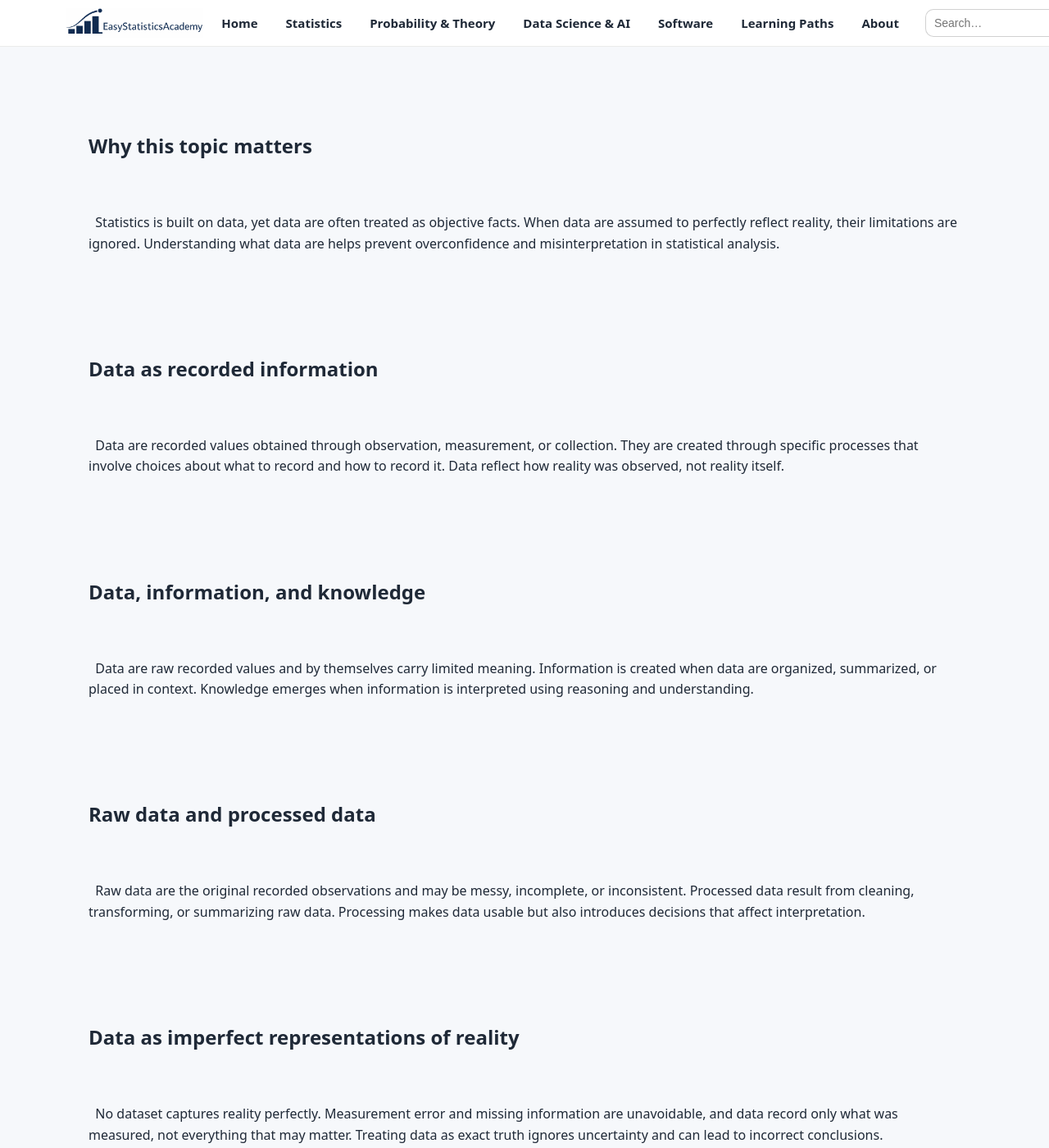
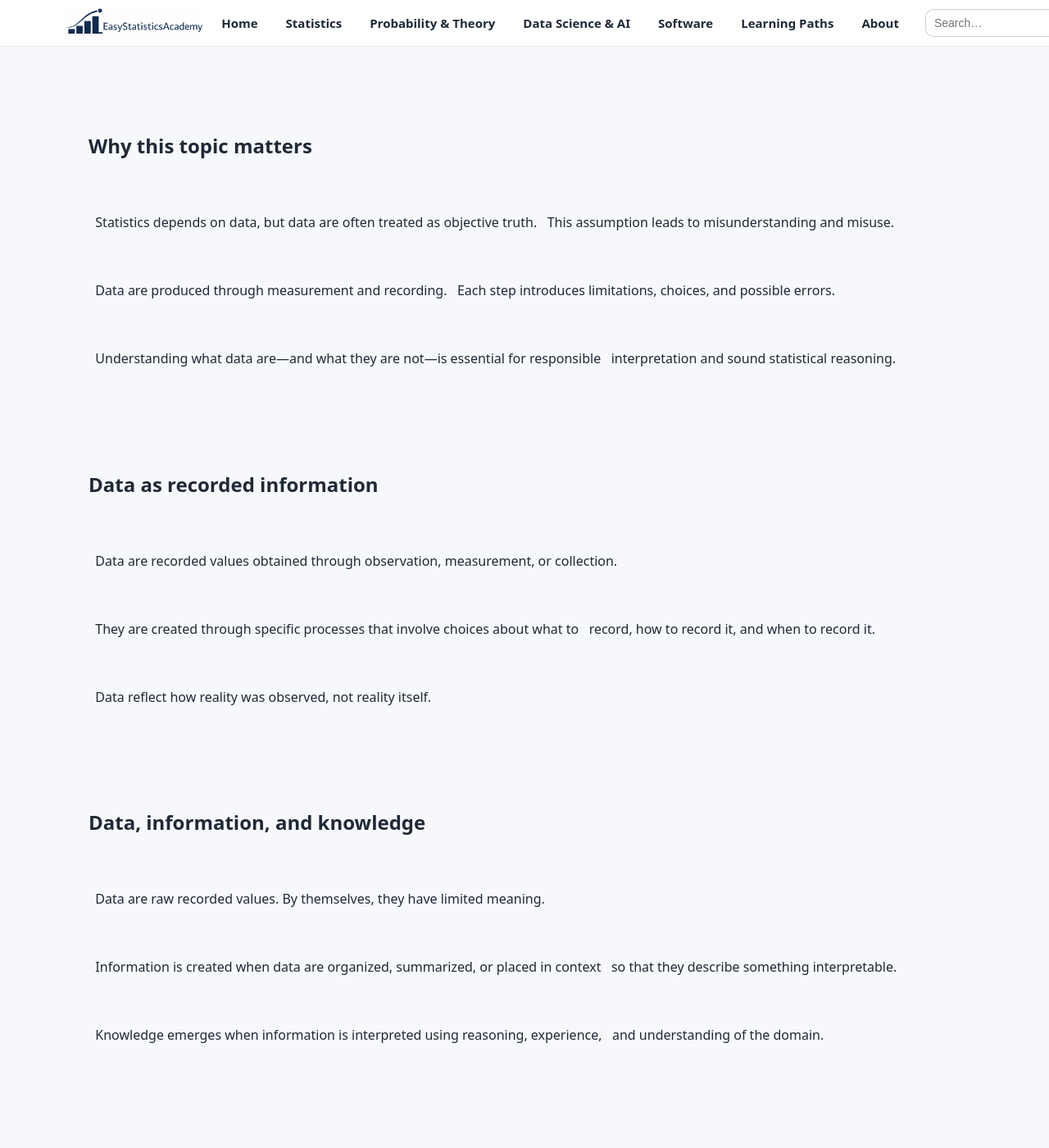
Before and after one commit to ammar-homaida-statistics/easystatisticsacademy, a Jekyll site: the page built from foundations/what-is-data/index.md, in a window 1280 px wide and 1400 px high, scrolled down 1007 px. Shown: the whole window at 82% size. Built offline with Jekyll 4.4.1, drawn with Linux system fonts in a browser that asks for light colours; some of the changed text lies outside the part shown.

Commit message:
Update index.md

```diff
--- a/foundations/what-is-data/index.md
+++ b/foundations/what-is-data/index.md
@@ -4,7 +4,7 @@
 
 title: What Is Data?
 
-description: Understanding what data are, how they differ from information and knowledge, and why data are imperfect representations of reality.
+description: A clear explanation of what data are, how they differ from information and knowledge, and why data are imperfect representations of reality.
 
 permalink: /foundations/what-is-data/
 
@@ -72,11 +72,11 @@
 
 &nbsp;   <ul class="bullets">
 
-&nbsp;     <li>What data are and how they are produced.</li>
+&nbsp;     <li>What data are and how they are created through recording.</li>
 
 &nbsp;     <li>The difference between data, information, and knowledge.</li>
 
-&nbsp;     <li>The distinction between raw data and processed data.</li>
+&nbsp;     <li>The difference between raw data and processed data.</li>
 
 &nbsp;     <li>Why data are imperfect representations of reality.</li>
 
@@ -98,7 +98,29 @@
 
 &nbsp;   <p>
 
-&nbsp;     Statistics is built on data, yet data are often treated as objective facts. When data are assumed to perfectly reflect reality, their limitations are ignored. Understanding what data are helps prevent overconfidence and misinterpretation in statistical analysis.
+&nbsp;     Statistics depends on data, but data are often treated as objective truth.
+
+&nbsp;     This assumption leads to misunderstanding and misuse.
+
+&nbsp;   </p>
+
+
+
+&nbsp;   <p>
+
+&nbsp;     Data are produced through measurement and recording.
+
+&nbsp;     Each step introduces limitations, choices, and possible errors.
+
+&nbsp;   </p>
+
+
+
+&nbsp;   <p>
+
+&nbsp;     Understanding what data are—and what they are not—is essential for responsible
+
+&nbsp;     interpretation and sound statistical reasoning.
 
 &nbsp;   </p>
 
@@ -118,7 +140,25 @@
 
 &nbsp;   <p>
 
-&nbsp;     Data are recorded values obtained through observation, measurement, or collection. They are created through specific processes that involve choices about what to record and how to record it. Data reflect how reality was observed, not reality itself.
+&nbsp;     Data are recorded values obtained through observation, measurement, or collection.
+
+&nbsp;   </p>
+
+
+
+&nbsp;   <p>
+
+&nbsp;     They are created through specific processes that involve choices about what to
+
+&nbsp;     record, how to record it, and when to record it.
+
+&nbsp;   </p>
+
+
+
+&nbsp;   <p>
+
+&nbsp;     Data reflect how reality was observed, not reality itself.
 
 &nbsp;   </p>
 
@@ -138,7 +178,27 @@
 
 &nbsp;   <p>
 
-&nbsp;     Data are raw recorded values and by themselves carry limited meaning. Information is created when data are organized, summarized, or placed in context. Knowledge emerges when information is interpreted using reasoning and understanding.
+&nbsp;     Data are raw recorded values. By themselves, they have limited meaning.
+
+&nbsp;   </p>
+
+
+
+&nbsp;   <p>
+
+&nbsp;     Information is created when data are organized, summarized, or placed in context
+
+&nbsp;     so that they describe something interpretable.
+
+&nbsp;   </p>
+
+
+
+&nbsp;   <p>
+
+&nbsp;     Knowledge emerges when information is interpreted using reasoning, experience,
+
+&nbsp;     and understanding of the domain.
 
 &nbsp;   </p>
 
@@ -152,13 +212,35 @@
 
 &nbsp; <div class="content-narrow">
 
-&nbsp;   <h2>Raw data and processed data</h2>
+&nbsp;   <h2>Raw data vs processed data</h2>
 
 
 
 &nbsp;   <p>
 
-&nbsp;     Raw data are the original recorded observations and may be messy, incomplete, or inconsistent. Processed data result from cleaning, transforming, or summarizing raw data. Processing makes data usable but also introduces decisions that affect interpretation.
+&nbsp;     Raw data are the original recorded observations.
+
+&nbsp;     They may be messy, incomplete, or inconsistent.
+
+&nbsp;   </p>
+
+
+
+&nbsp;   <p>
+
+&nbsp;     Processed data result from cleaning, transforming, or summarizing raw data.
+
+&nbsp;     Processing can make analysis possible and improve usability.
+
+&nbsp;   </p>
+
+
+
+&nbsp;   <p>
+
+&nbsp;     However, processing also involves decisions that can change meaning and affect
+
+&nbsp;     interpretation. For this reason, it should be done carefully and transparently.
 
 &nbsp;   </p>
 
@@ -178,7 +260,29 @@
 
 &nbsp;   <p>
 
-&nbsp;     No dataset captures reality perfectly. Measurement error and missing information are unavoidable, and data record only what was measured, not everything that may matter. Treating data as exact truth ignores uncertainty and can lead to incorrect conclusions.
+&nbsp;     No dataset captures reality perfectly. Measurement error, missing values, and
+
+&nbsp;     simplifications are unavoidable.
+
+&nbsp;   </p>
+
+
+
+&nbsp;   <p>
+
+&nbsp;     Data record only what was measured, not everything that may matter.
+
+&nbsp;     Important factors may be unobserved or difficult to measure.
+
+&nbsp;   </p>
+
+
+
+&nbsp;   <p>
+
+&nbsp;     Treating data as exact truth ignores these limitations and can lead to
+
+&nbsp;     incorrect conclusions and false confidence.
 
 &nbsp;   </p>
 
@@ -198,7 +302,9 @@
 
 &nbsp;   <p>
 
-&nbsp;     Data are recorded observations, not reality itself. They must always be interpreted with care.
+&nbsp;     Data are recorded observations, not reality itself.
+
+&nbsp;     They must always be interpreted with care.
 
 &nbsp;   </p>
 
@@ -218,7 +324,9 @@
 
 &nbsp;   <p>
 
-&nbsp;     Data are recorded values created through measurement. They differ from information and knowledge and never perfectly represent the real world.
+&nbsp;     Data are recorded values created through measurement. They differ from information
+
+&nbsp;     and knowledge and never perfectly represent the real world.
 
 &nbsp;   </p>
 
@@ -232,6 +340,20 @@
 
 &nbsp; <div class="content-narrow">
 
+&nbsp;   <h2>Next lesson</h2>
+
+
+
+&nbsp;   <p>
+
+&nbsp;     Continue to the next lesson to learn how data are collected and why the collection
+
+&nbsp;     process affects what conclusions can be trusted.
+
+&nbsp;   </p>
+
+
+
 &nbsp;   <a class="btn btn-primary" href="/foundations/how-data-are-collected/">
 
 &nbsp;     Next: How Data Are Collected
```
